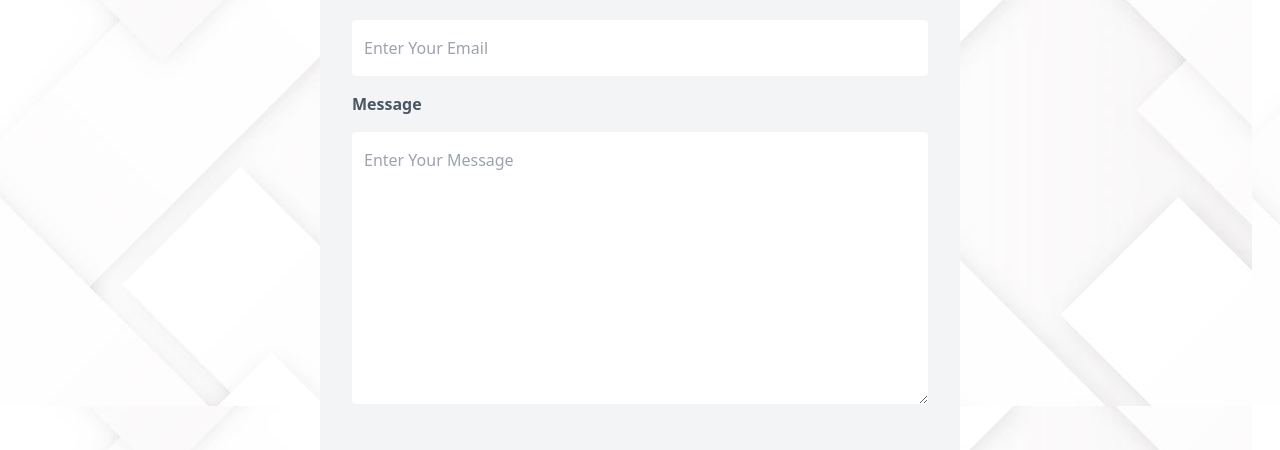
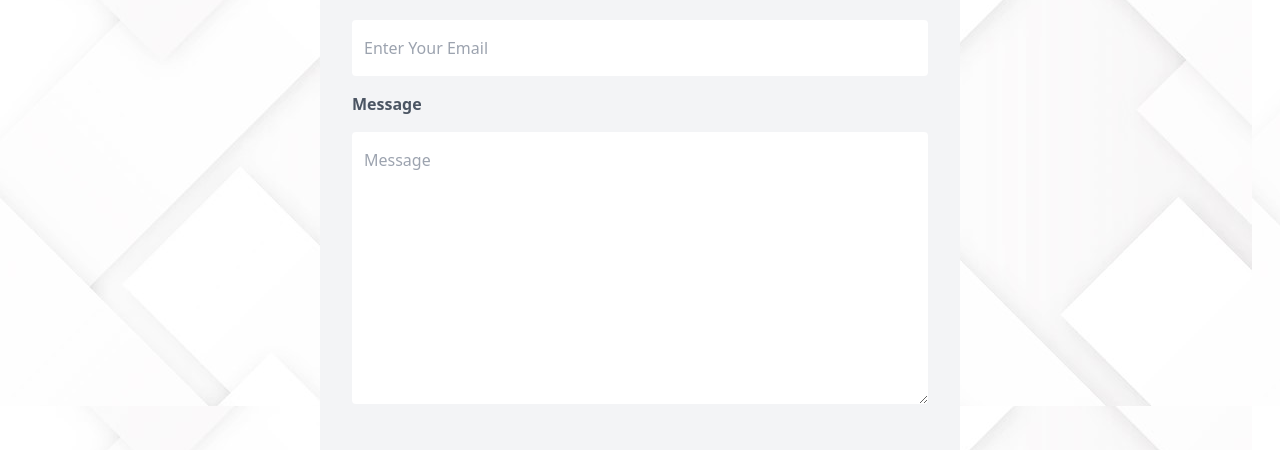
Before and after one commit to syamkumar6/my_web, a React (Vite) app: page / in a window 1280 px wide. Shown: the part 3504-3954 px from the top of the page. Built offline with nearby package versions, Linux system fonts and the light colour scheme; a web font is replaced by a local one.

Commit message:
Update Contact.jsx

```diff
--- a/src/Components/Contact/Contact.jsx
+++ b/src/Components/Contact/Contact.jsx
@@ -41,7 +41,7 @@ function Contact() {
                 <input type="email" id="email" placeholder="Enter Your Email" name='user_email' className="rounded px-3 py-4 outline-none"/>
 
                 <label htmlFor="message" className="font-semibold text-gray-600">Message</label>
-                <textarea name="message" id="message" cols="20" rows="10" placeholder="Enter Your Message" className="rounded px-3 py-4 outline-none"></textarea>
+                <textarea name="message" id="message" cols="20" rows="10" placeholder="Message" className="rounded px-3 py-4 outline-none"></textarea>
 
                  <button type='submit' value="Send" className="ml-5 my-8 bg-purple-700 hover:bg-purple-600 text-white py-3 px-8 rounded-xl font-semibold self-end text-sm">SUBMIT</button>
             </form>
```
